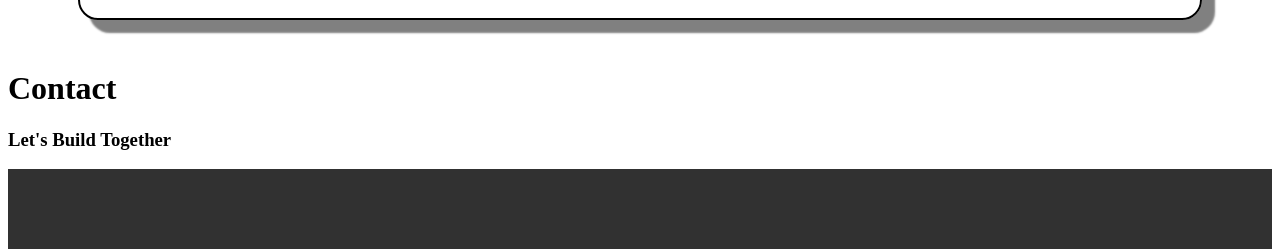
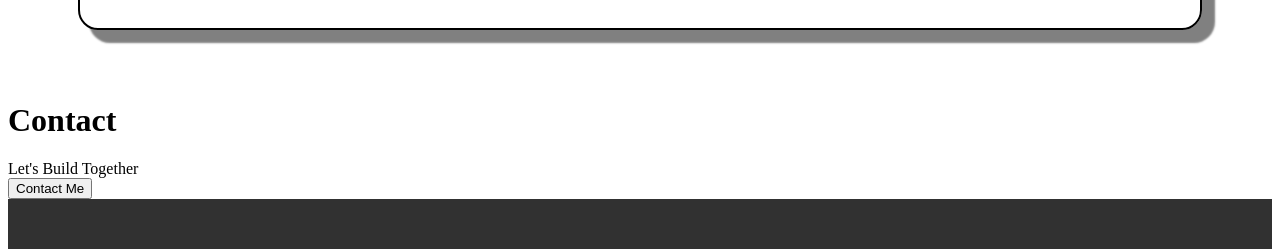
Before and after one commit to rorense/portfolio-website, a React (Create React App) app in the folder portfolio/: page / in a window 1280 px wide. Shown: the part 3743-3992 px from the top of the page. Built offline with nearby package versions, Linux system fonts and the light colour scheme.

Commit message:
working on contact form

```diff
--- a/portfolio/src/App.tsx
+++ b/portfolio/src/App.tsx
@@ -5,11 +5,12 @@ import { Stack } from './Component/Stack/Stack';
 import { Projects } from './Component/Projects/Projects';
 import { Contact } from './Component/Contact/Contact';
 import { Footer } from './Component/Footer/Footer';
+import "./App.css";
 
 export const App: React.FC = () => {
   return (
     <div className="App">
-      <Header ok={ true } text='Hi'/>
+      <Header />
       <About />
       <Stack />
       <Projects />
--- a/portfolio/src/Component/Contact/Contact.css
+++ b/portfolio/src/Component/Contact/Contact.css
@@ -0,0 +1,5 @@
+.contact {
+    display: flex;
+    flex-direction: column;
+    justify-content: center;
+}
--- a/portfolio/src/Component/Contact/Contact.tsx
+++ b/portfolio/src/Component/Contact/Contact.tsx
@@ -7,13 +7,11 @@ export const Contact: React.FC = () => {
       <div className="contact_title">
         <h1>Contact</h1>
       </div>
-      <div className="contact_body">
-        <div className="contact_left">
-          <h3>Let's Build Together</h3>
-        </div>
-        <div className="contact right">
-
-        </div>
+      <div className="contactbody">
+        <span>Let's Build Together</span>
+      </div>
+      <div className="contact_btn">
+        <a href='mailto:rkorense@gmail.com'><button>Contact Me</button></a>
       </div>
     </div>
   )
--- a/portfolio/src/Component/Stack/Stack.tsx
+++ b/portfolio/src/Component/Stack/Stack.tsx
@@ -20,6 +20,7 @@ export const Stack: React.FC = () => {
         <img src="/icons/redux.png" title='Redux' alt="" />
         <img src="/icons/mongodb" title='MongoDB' alt="" />
       </div>
+      <hr />
     </div>
   )
 }
```
Also changed, not shown: portfolio/src/Component/ContactForm/ContactForm.tsx (deleted, +0 -10 lines), portfolio/src/Component/Header/Header.tsx (+1 -6 lines), portfolio/src/App.css (added), portfolio/src/Component/ContactForm/ContactForm.css (deleted).
